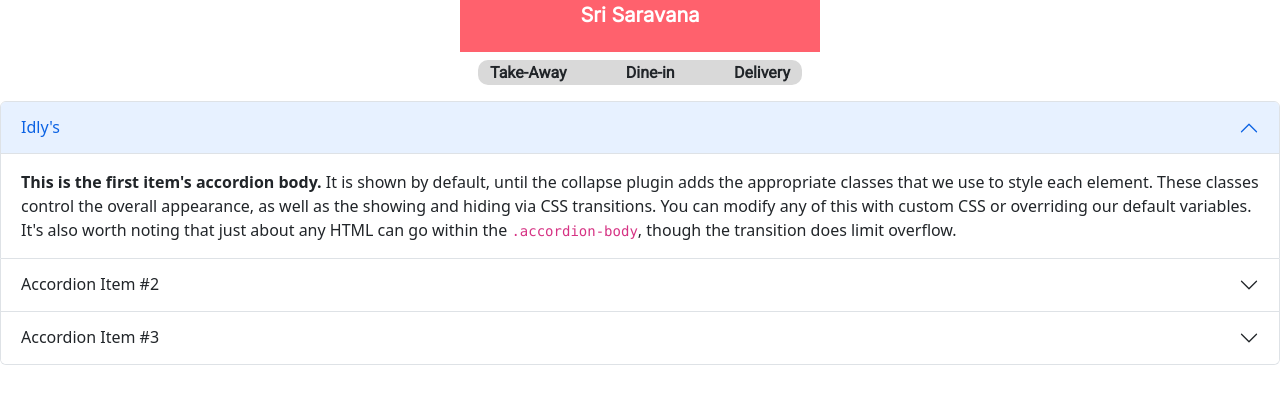
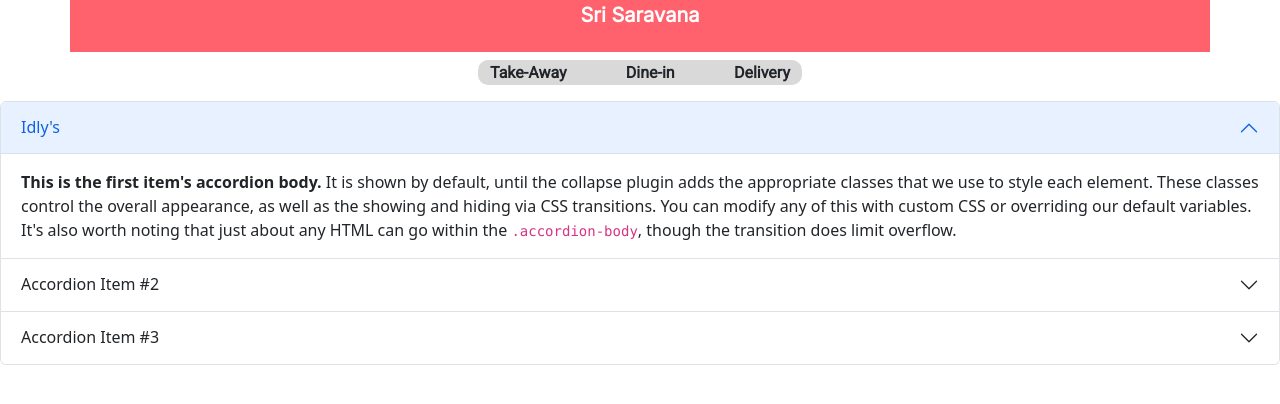
Before and after one commit to gokul-ceo/resordering, a React (Create React App) app: page / in a window 1280 px wide. Shown: the top 404 px of the page. Built offline with nearby package versions, Linux system fonts and the light colour scheme.

Commit message:
made a change

```diff
--- a/src/OrderHeader.jsx
+++ b/src/OrderHeader.jsx
@@ -2,7 +2,6 @@
 import 'bootstrap/dist/css/bootstrap.min.css';
 const style={
     orderhead:{
-        width:'360px',
         height:'52px',
         backgroundColor:'#FF616D'
     },
```
